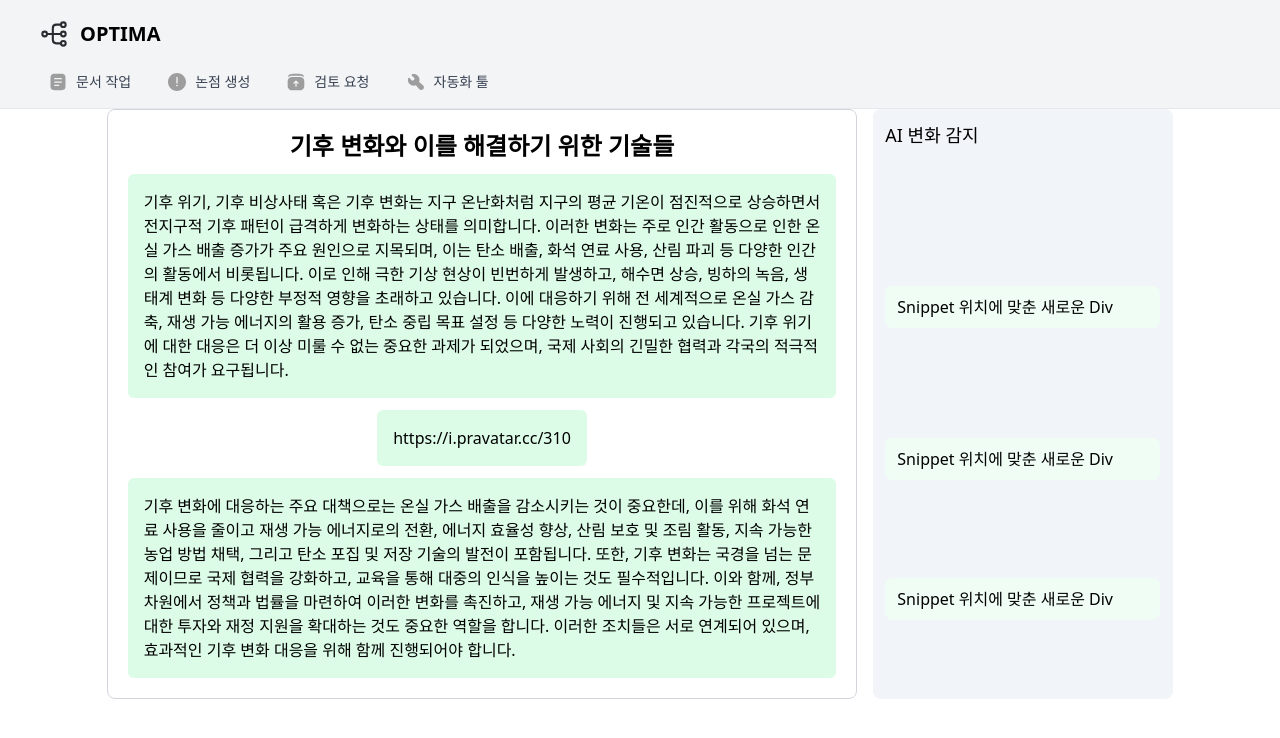
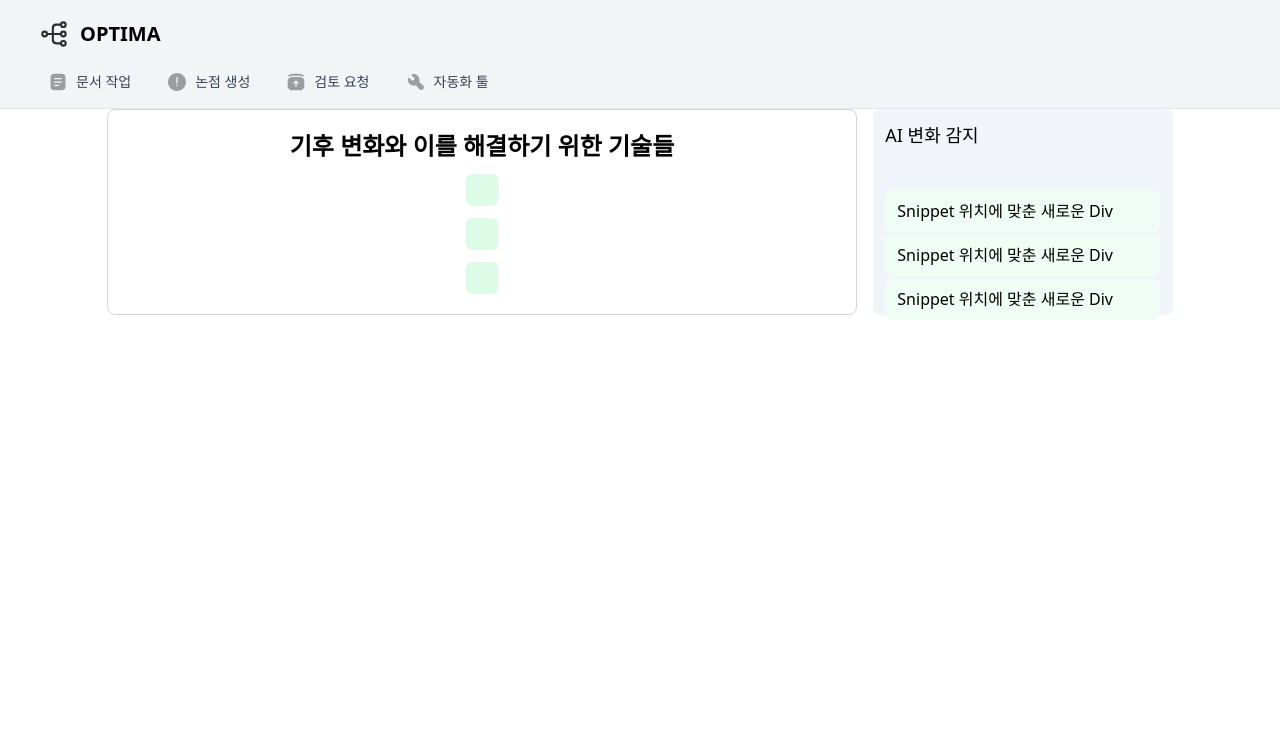
Before and after one commit to gist-optima/docuflow-fe, a React (Vite) app: page /project/1/pullrequest in a window 1280 px wide. Shown: the top 738 px of the page. Built offline with nearby package versions, Linux system fonts and the light colour scheme.

Commit message:
:bug: Fix type error

```diff
--- a/src/pages/pullrequest/pullRequestPage.tsx
+++ b/src/pages/pullrequest/pullRequestPage.tsx
@@ -80,7 +80,7 @@ const PullRequestPage = () => {
                   key={snippet.id}
                   className={`border-nonep-3 w-fit rounded-md border-none p-4 ${snippet.content ? "bg-green-100" : ""}`}
                 >
-                  {snippet.content ? (
+                  {/* {snippet.content ? (
                     <p key={snippet.id} className="leading-6">
                       {snippet.content}
                     </p>
@@ -93,7 +93,7 @@ const PullRequestPage = () => {
                     />
                   ) : (
                     <></>
-                  )}
+                  )} */}
                 </div>
               ))}
             </div>
```
Also changed, not shown: 1 other file (tests, documents, lock files or other folders).
